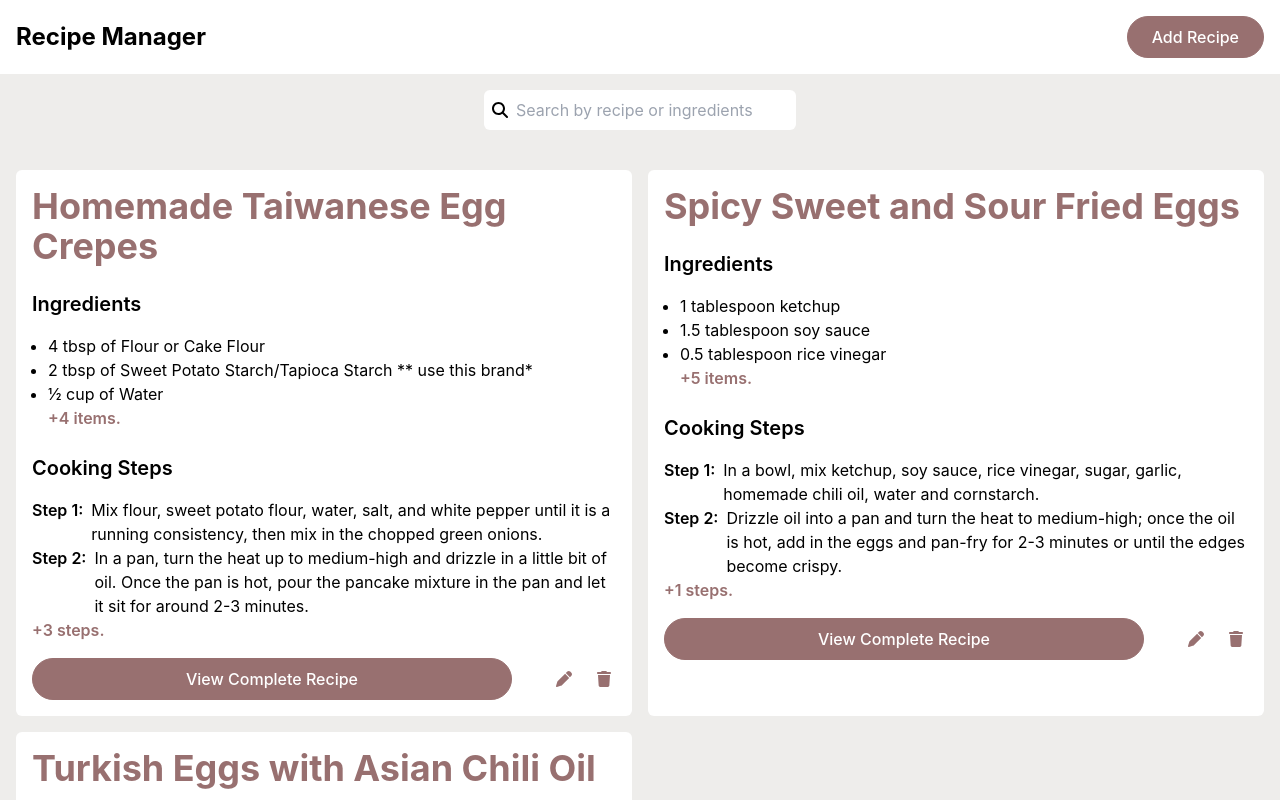
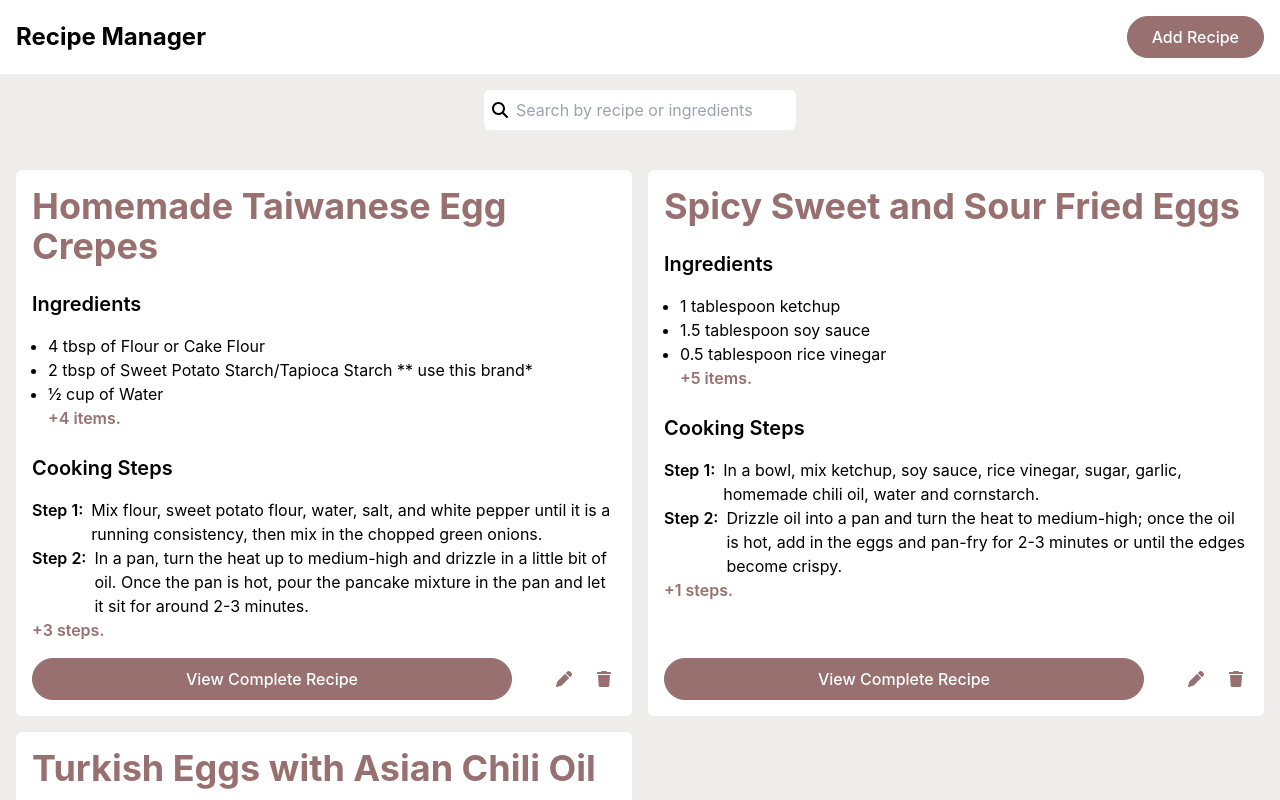
Before and after one commit to sntrix-dev/recipe-manager, a React (Create React App) app: page / in a window 1280 px wide. Both pictures are taken after a click on the button "Add mock recipes". Shown: the top 800 px of the page. Built offline with nearby package versions, Linux system fonts and the light colour scheme.

Commit message:
UI improvised

```diff
--- a/src/components/Recipe.jsx
+++ b/src/components/Recipe.jsx
@@ -18,10 +18,11 @@ const Recipe = ({
 
   return (
     <div
-      className={`bg-white rounded-md p-4 relative ${
+      className={`bg-white rounded-md p-4 relative h-full flex flex-col justify-between ${
         isView ? "max-h-[85vh] overflow-auto" : ""
       }`}
     >
+      <div>
         <h2 className="text-2xl lg:text-4xl font-bold text-primary mb-6">
           {name}
         </h2>
@@ -66,8 +67,9 @@ const Recipe = ({
             </div>
           </div>
         )}
+      </div>
       {!isView && (
-        <div className="flex items-center  gap-10">
+        <div className="w-full flex items-center  gap-10 self-end justify-self-end">
           <Button
             size="lg"
             fullWidth
```
Lines whose indentation alone changed are shown as unchanged.
